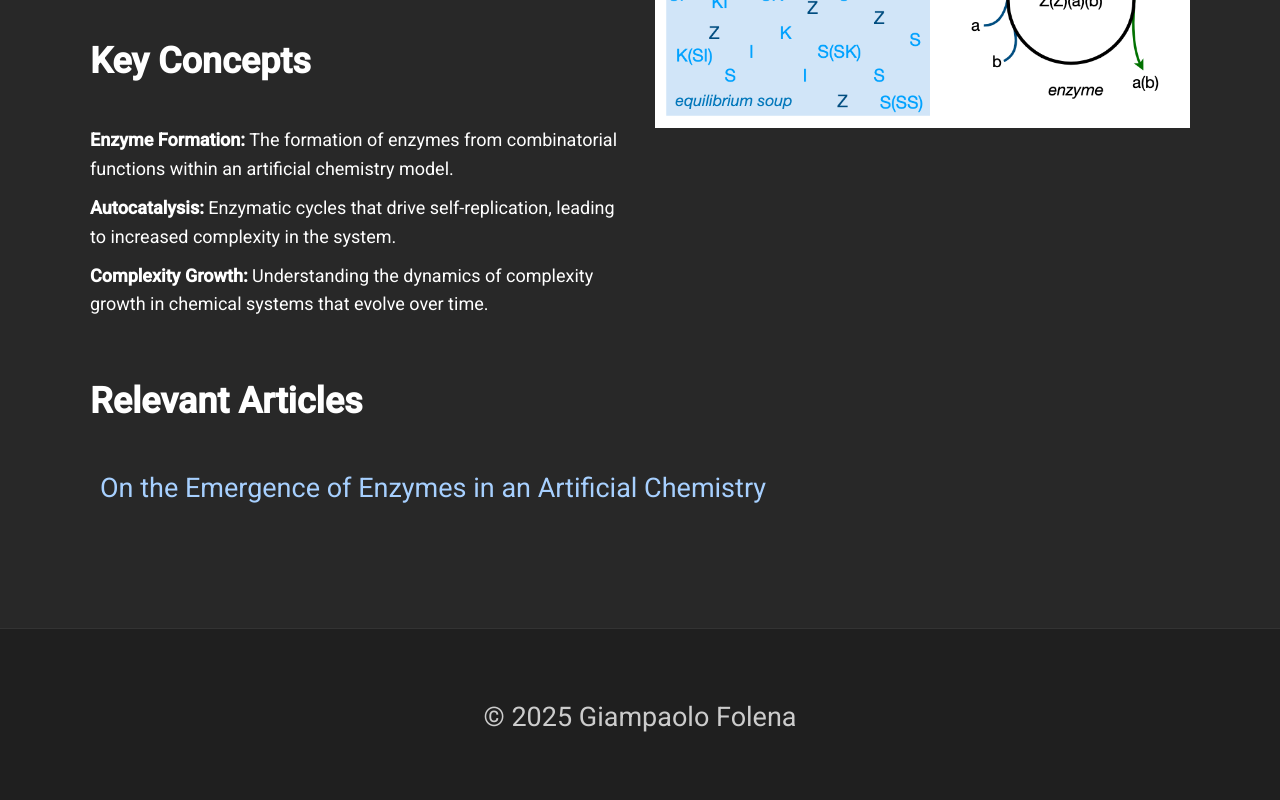
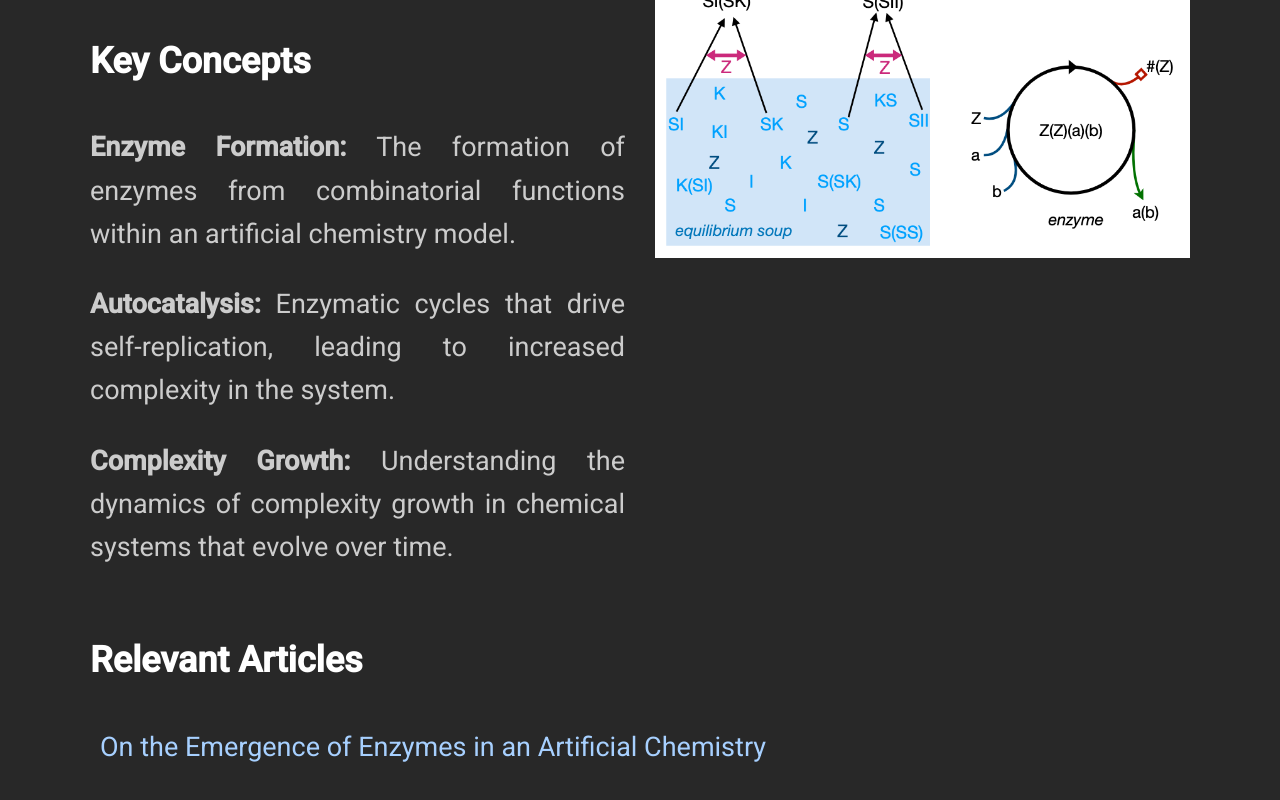
Before and after one commit to giampaolofolena/giampaolofolena.github.io, a plain HTML site: page algorithmic-chemistry.html in a window 1280 px wide. Shown: the part 924-1724 px from the top of the page. Drawn offline with Linux system fonts and the light colour scheme.

Commit message:
Update algorithmic-chemistry.html

```diff
--- a/algorithmic-chemistry.html
+++ b/algorithmic-chemistry.html
@@ -25,9 +25,9 @@
                         </p>
                         <h3>Key Concepts</h3>
                         <ul>
-                            <li><strong>Enzyme Formation:</strong> The formation of enzymes from combinatorial functions within an artificial chemistry model.</li>
-                            <li><strong>Autocatalysis:</strong> Enzymatic cycles that drive self-replication, leading to increased complexity in the system.</li>
-                            <li><strong>Complexity Growth:</strong> Understanding the dynamics of complexity growth in chemical systems that evolve over time.</li>
+                            <li><p><strong>Enzyme Formation:</strong> The formation of enzymes from combinatorial functions within an artificial chemistry model.</p></li>
+                            <li><p><strong>Autocatalysis:</strong> Enzymatic cycles that drive self-replication, leading to increased complexity in the system.</p></li>
+                            <li><p><strong>Complexity Growth:</strong> Understanding the dynamics of complexity growth in chemical systems that evolve over time.</p></li>
                         </ul>
                     </div>
                     <div class="image">
```
